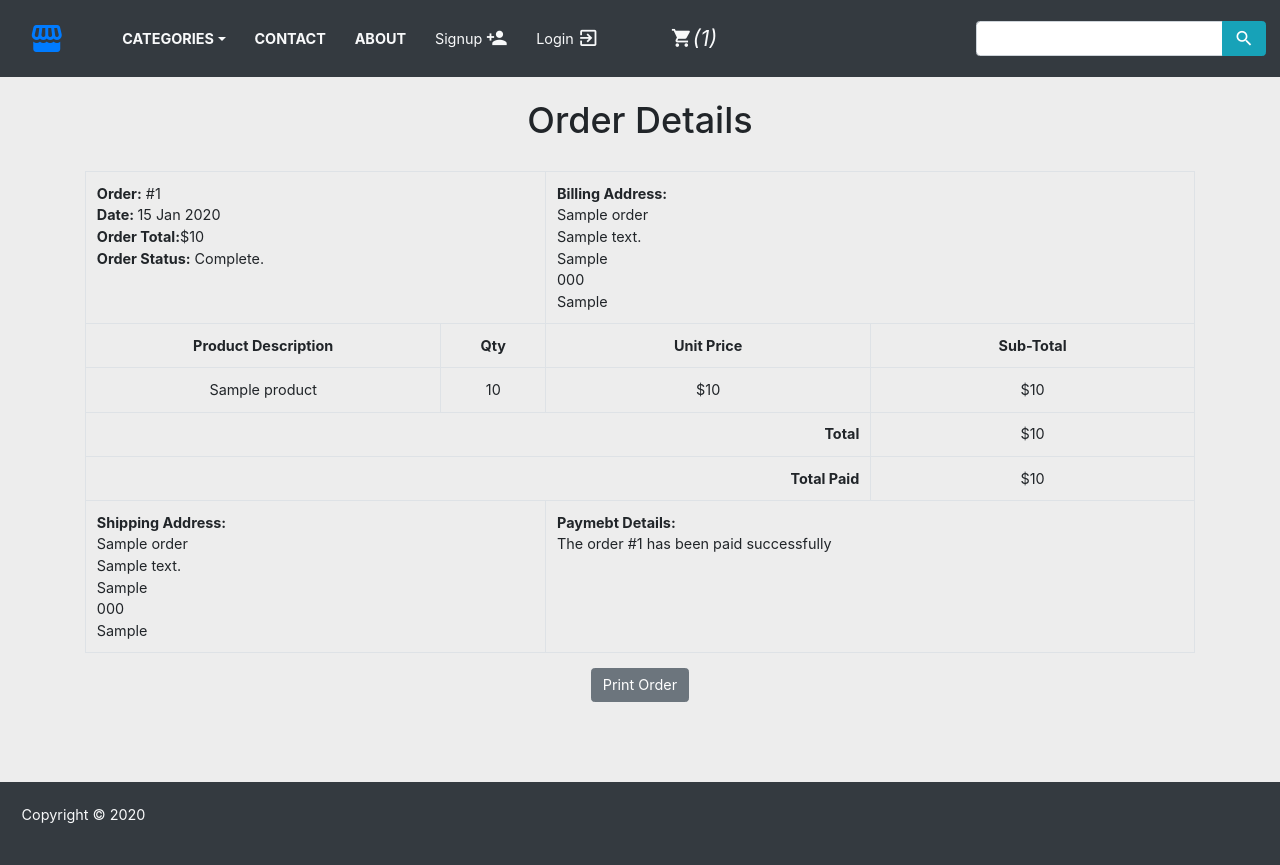
After one commit to rezan83/django-ecommerce, a Django app: template commerce/templates/order_detail.html in a window 1280 px wide. The commit adds this page. Run offline with Django 3.2, Linux system fonts and the light colour scheme; the template is opened without the code that fills it: most values are stand-ins (such as "Sample title", 1, 10 or a date in 2020); some libraries are stand-ins or nearby versions.

Commit message:
orders history and details

```diff
--- a/commerce/templates/cart.html
+++ b/commerce/templates/cart.html
@@ -104,6 +104,7 @@ Cart
                 src="https://checkout.stripe.com/checkout.js"
                 class="stripe-button"
                 data-key="{{data_key}}"
+                data-email="{{email}}"
                 data-name="Custom t-shirt"
                 data-description="{{description}}"
                 data-amount="{{stripe_total}}"
--- /dev/null
+++ b/commerce/templates/order_detail.html
@@ -0,0 +1,76 @@
+{% extends 'base.html' %}
+{% load static %}
+{% block title %}
+Order Details
+{% endblock %}
+{% block content %}
+    <div class="container">
+
+    <div class="text-center">
+      <br>
+      <h1 class="text-center product_title">
+        Order Details
+      </h1>
+      <br>
+      <table class="table table-bordered">
+        <tr>
+          <td class="text-left" colspan="2">
+            <b>Order:</b> #{{ order.id }} <br>
+            <b>Date: </b>{{ order.created|date:"d M Y" }} <br>
+            <b>Order Total:</b>${{ order.total }} <br>
+            <b>Order Status:</b><i class="fas fa-check"></i> Complete.
+          </td>
+          <td class="text-left" colspan="2">
+            <b>Billing Address: </b> <br>
+            {{ order.billingName }} <br>
+            {{ order.billingAddress1 }} <br>
+            {{ order.billingCity }} <br>
+            {{ order.billingPostcode }} <br>
+            {{ order.billingCountry }} <br>
+          </td>
+        </tr>
+        <tr>
+          <td><b>Product Description</b></td>
+          <td><b>Qty</b></td>
+          <td><b>Unit Price</b></td>
+          <td><b>Sub-Total</b></td>
+        </tr>
+        {% for item in order_items %}
+          <tr>
+            <td>{{ item.product }}</td>
+            <td>{{ item.quantity }}</td>
+            <td>${{ item.price }}</td>
+            <td>${{ item.sub_total }}</td>
+          </tr>
+        {% endfor %}
+        <tr>
+          <td class="text-right" colspan="3"><b>Total</b></td>
+          <td>${{ order.total }}</td>
+        </tr>
+        <tr>
+          <td class="text-right" colspan="3"><b>Total Paid</b></td>
+          <td>${{ order.total }}</td>
+        </tr>
+        <tr>
+          <td class="text-left" colspan="2">
+            <b>Shipping Address:</b> <br>
+            {{ order.shippingName }} <br>
+            {{ order.shippingAddress1 }} <br>
+            {{ order.shippingCity }} <br>
+            {{ order.shippingPostcode }} <br>
+            {{ order.shippingCountry }} <br>
+          </td>
+          <td class="text-left" colspan="2">
+            <b>Paymebt Details:</b> <br>
+            The order #{{ order.id }} has been paid successfully
+          </td>
+        </tr>
+      </table>
+      <button class="btn btn-secondary" onclick="window.print();">
+        <i class="fas fa-print"></i>
+        Print Order
+      </button>
+    </div>
+  </div>
+    <br><br>
+{% endblock %}
--- a/commerce/urls.py
+++ b/commerce/urls.py
@@ -17,4 +17,7 @@ urlpatterns = [
     path('account/signout/', views.signoutView, name="signout"),
     path('account/success/<int:order_id>/', views.success, name="success"),
     path('account/cancel/', views.cancel, name="cancel"),
+    path('account/orders_history/', views.orders_history, name="orders_history"),
+    path('account/order_detail/<int:order_id>/',
+         views.order_detail, name="order_detail"),
 ]
```
Also changed, not shown: commerce/templates/orders_history.html (added, +45 -0 lines), commerce/views.py (+42 -24 lines), db.sqlite3.
